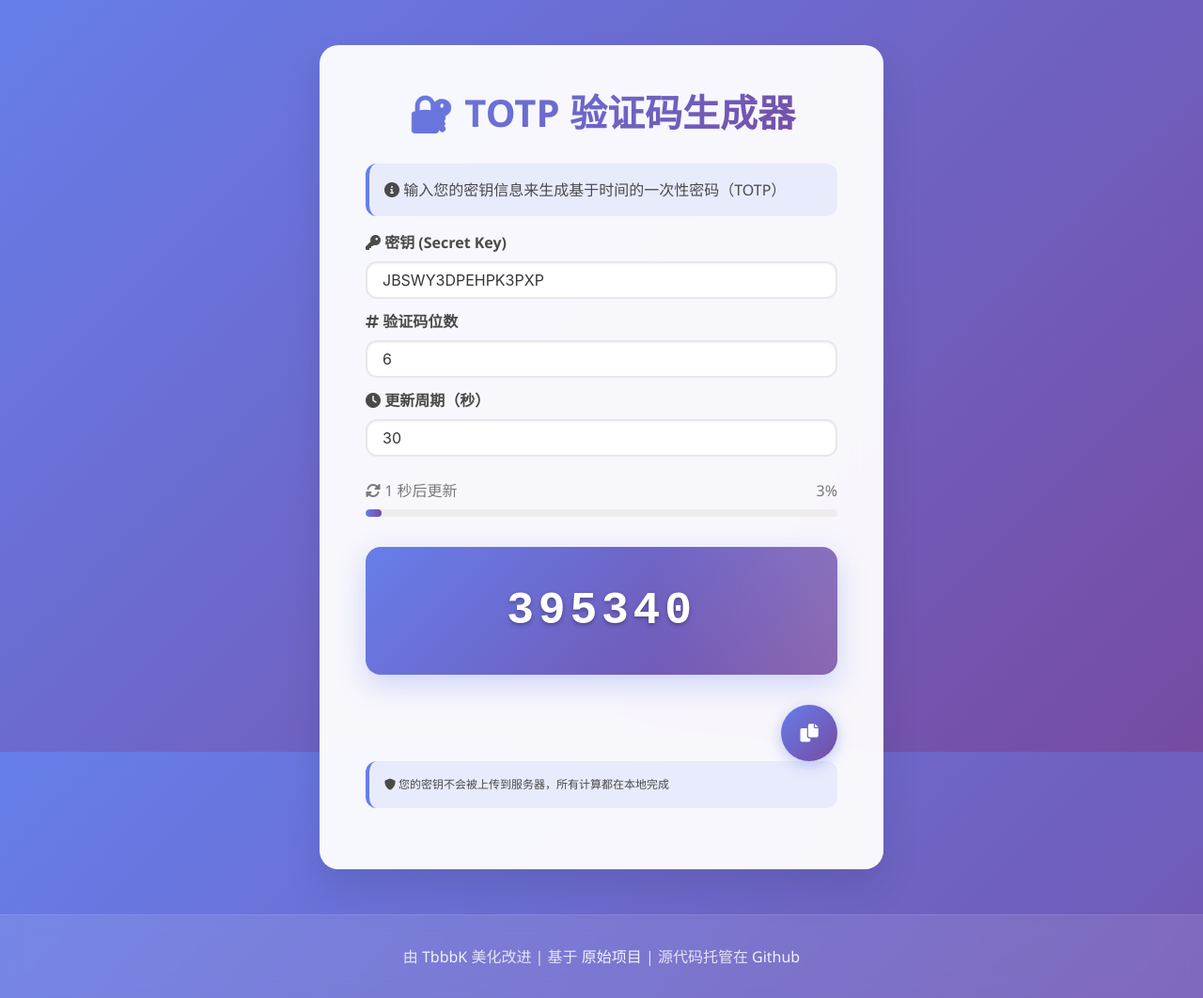
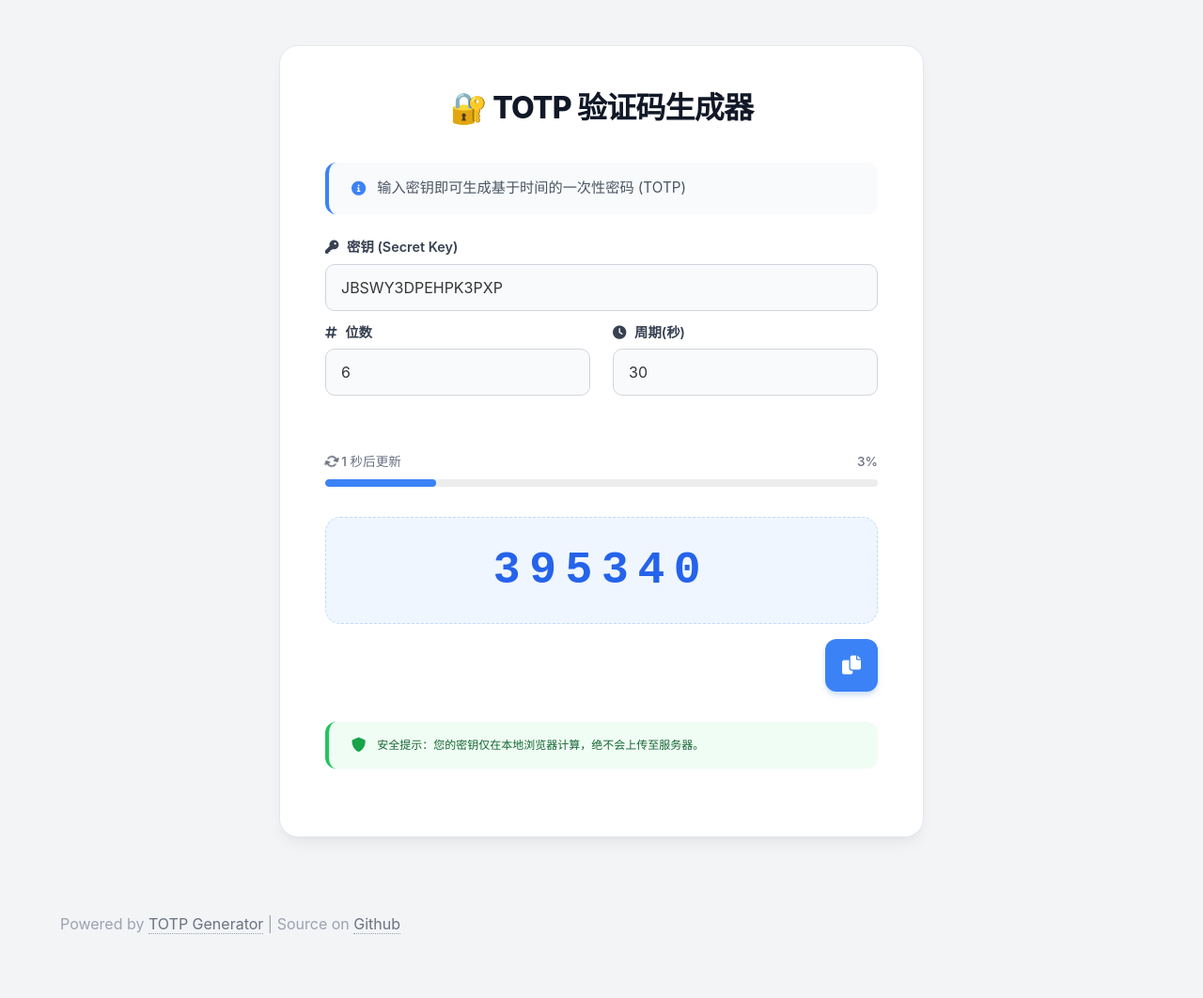
Before and after one commit to AnYanYi/TotpG, a plain HTML site: page public/index.html in a window 1280 px wide. Shown: the whole page at 94% size. After the commit the page ends 1027 px from the top, so only its background shows below. Drawn offline with Linux system fonts and the light colour scheme.

Commit message:
Add files via upload

```diff
--- a/public/index.html
+++ b/public/index.html
@@ -5,231 +5,239 @@
   <meta name="viewport" content="width=device-width, initial-scale=1">
   <title>TOTP 验证码生成器 - 免费在线双因素认证工具 | TbbbK</title>
 
-  <!-- SEO Meta Tags -->
   <meta name="description" content="免费的在线TOTP验证码生成器，支持双因素认证（2FA）。本地计算，安全可靠，支持Google Authenticator、Microsoft Authenticator等应用的验证码生成。">
   <meta name="keywords" content="TOTP,验证码生成器,双因素认证,2FA,Google Authenticator,二次验证,在线工具,安全工具">
   <meta name="author" content="TbbbK">
   <meta name="robots" content="index, follow">
-  <meta name="googlebot" content="index, follow">
-  <meta name="revisit-after" content="7 days">
 
-  <!-- Open Graph / Facebook -->
-  <meta property="og:type" content="website">
-  <meta property="og:title" content="TOTP 验证码生成器 - 免费在线双因素认证工具">
-  <meta property="og:description" content="免费的在线TOTP验证码生成器，支持双因素认证（2FA）。本地计算，安全可靠，支持Google Authenticator等应用。">
-  <meta property="og:url" content="https://anyanyi.github.io/TotpG/">
-  <meta property="og:site_name" content="TbbbK Tools">
-  <meta property="og:locale" content="zh_CN">
-
-  <!-- Twitter Card -->
-  <meta name="twitter:card" content="summary">
-  <meta name="twitter:title" content="TOTP 验证码生成器 - 免费在线双因素认证工具">
-  <meta name="twitter:description" content="免费的在线TOTP验证码生成器，支持双因素认证（2FA）。本地计算，安全可靠。">
-
-  <!-- Canonical URL -->
-  <link rel="canonical" href="https://anyanyi.github.io/TotpG/">
-
-  <!-- Favicon -->
   <link rel="icon" type="image/x-icon" href="favicon.ico">
 
-  <!-- Google AdSense -->
-  <script async src="https://pagead2.googlesyndication.com/pagead/js/adsbygoogle.js?client=ca-pub-4575792568070780"
-     crossorigin="anonymous"></script>
+  <script async src="https://pagead2.googlesyndication.com/pagead/js/adsbygoogle.js?client=ca-pub-4575792568070780" crossorigin="anonymous"></script>
 
-  <!-- Stylesheets -->
   <link rel="stylesheet" href="css/bulma-0.9.4.min.css">
   <link href="https://cdnjs.cloudflare.com/ajax/libs/font-awesome/6.0.0/css/all.min.css" rel="stylesheet">
+
   <style>
-    [v-cloak] {
-      display: none;
-    }
+    /* =========================================
+       方案一：现代简约风 (Modern Minimalist)
+       ========================================= */
+
+    [v-cloak] { display: none; }
 
     html, body {
       height: 100%;
-      background: linear-gradient(135deg, #667eea 0%, #764ba2 100%);
-      font-family: 'Segoe UI', Tahoma, Geneva, Verdana, sans-serif;
+      background-color: #f3f4f6; /* 柔和的浅灰背景，护眼且专业 */
+      color: #1f2937;
+      font-family: -apple-system, BlinkMacSystemFont, "Segoe UI", Roboto, Helvetica, Arial, sans-serif;
     }
 
     body > footer {
-      position: sticky;
-      top: 100vh;
+      margin-top: auto;
+      width: 100%;
     }
 
     .footer {
       padding: 2rem;
-      background: rgba(255, 255, 255, 0.1);
-      backdrop-filter: blur(10px);
-      border-top: 1px solid rgba(255, 255, 255, 0.1);
+      background: transparent;
+      color: #9ca3af;
     }
 
     .section {
       padding: 3rem 1.5rem;
+      min-height: calc(100vh - 100px); /* 确保内容少时 footer 也在底部 */
+      display: flex;
+      flex-direction: column;
+      justify-content: center;
     }
 
     .main-container {
-      background: rgba(255, 255, 255, 0.95);
-      backdrop-filter: blur(20px);
+      background: #ffffff;
       border-radius: 20px;
-      box-shadow: 0 20px 40px rgba(0, 0, 0, 0.1);
+      /* 更加细腻的高级阴影 */
+      box-shadow: 0 10px 15px -3px rgba(0, 0, 0, 0.05), 0 4px 6px -2px rgba(0, 0, 0, 0.025);
       padding: 3rem;
-      border: 1px solid rgba(255, 255, 255, 0.2);
-    }
-
-    .title {
-      color: #363636;
-      text-align: center;
-      margin-bottom: 2rem;
-      font-weight: 700;
-      background: linear-gradient(135deg, #667eea, #764ba2);
-      -webkit-background-clip: text;
-      -webkit-text-fill-color: transparent;
-      background-clip: text;
-    }
-
-    .field {
-      margin-bottom: 1.5rem;
-    }
-
-    .label {
-      color: #4a4a4a;
-      font-weight: 600;
-      margin-bottom: 0.5rem;
-    }
-
-    .input {
-      border-radius: 12px;
-      border: 2px solid #e8e8e8;
-      padding: 0.75rem 1rem;
-      font-size: 1rem;
-      transition: all 0.3s ease;
-    }
-
-    .input:focus {
-      border-color: #667eea;
-      box-shadow: 0 0 0 3px rgba(102, 126, 234, 0.1);
-      transform: translateY(-2px);
-    }
-
-    .token-display {
-      background: linear-gradient(135deg, #667eea, #764ba2);
-      border-radius: 16px;
-      padding: 2rem;
-      margin: 2rem 0;
-      box-shadow: 0 10px 30px rgba(102, 126, 234, 0.3);
+      border: 1px solid #e5e7eb;
       position: relative;
       overflow: hidden;
     }
 
-    .token-display::before {
-      content: '';
+    /* 顶部装饰条，增加一点设计感 */
+    .main-container::top {
+      content: "";
       position: absolute;
       top: 0;
-      left: -100%;
-      width: 100%;
-      height: 100%;
-      background: linear-gradient(90deg, transparent, rgba(255, 255, 255, 0.2), transparent);
-      animation: shimmer 2s infinite;
+      left: 0;
+      right: 0;
+      height: 6px;
+      background: linear-gradient(90deg, #3b82f6, #2563eb);
     }
 
-    @keyframes shimmer {
-      0% { left: -100%; }
-      100% { left: 100%; }
+    .title {
+      color: #111827;
+      text-align: center;
+      margin-bottom: 2.5rem;
+      font-weight: 800;
+      letter-spacing: -0.025em;
+    }
+
+    .field { margin-bottom: 1.5rem; }
+
+    .label {
+      color: #374151;
+      font-weight: 600;
+      font-size: 0.9rem;
+      margin-bottom: 0.5rem;
+      display: block;
+    }
+
+    /* 覆盖 Bulma 的 input 样式 */
+    .input {
+      border-radius: 10px;
+      border: 1px solid #d1d5db;
+      padding: 0.75rem 1rem;
+      font-size: 1rem;
+      box-shadow: none;
+      background: #f9fafb;
+      transition: all 0.2s ease;
+      height: auto;
+    }
+
+    .input:focus {
+      border-color: #3b82f6;
+      background: #fff;
+      box-shadow: 0 0 0 4px rgba(59, 130, 246, 0.1);
+    }
+
+    .token-display {
+      background: #eff6ff; /* 极淡的蓝色背景 */
+      border: 1px dashed #bfdbfe;
+      border-radius: 16px;
+      padding: 2rem 1rem;
+      margin: 2rem 0;
+      text-align: center;
+      transition: transform 0.2s;
+    }
+
+    .token-display:hover {
+      border-color: #3b82f6;
+      background: #ebf5ff;
     }
 
     .token-text {
-      color: white;
-      font-size: 3rem;
+      color: #2563eb; /* 品牌蓝 */
+      font-size: 3.5rem;
       font-weight: 700;
-      text-align: center;
-      font-family: 'Courier New', monospace;
-      letter-spacing: 0.1em;
-      text-shadow: 0 2px 4px rgba(0, 0, 0, 0.3);
+      font-family: 'SF Mono', 'Roboto Mono', 'Courier New', monospace;
+      letter-spacing: 0.2em;
+      line-height: 1;
+      margin: 0;
     }
 
-    .progress-container {
-      margin: 1.5rem 0;
-    }
+    .progress-container { margin: 1.5rem 0; }
 
     .progress-info {
       display: flex;
       justify-content: space-between;
       align-items: center;
       margin-bottom: 0.5rem;
+      font-size: 0.85rem;
+      font-weight: 500;
+      color: #6b7280;
     }
 
+    /* 自定义进度条样式 */
     .progress {
-      height: 8px;
-      border-radius: 4px;
-      background: rgba(102, 126, 234, 0.1);
+      height: 8px !important;
+      border-radius: 999px !important;
+      background: #f3f4f6 !important;
     }
 
     .progress::-webkit-progress-value {
-      background: linear-gradient(90deg, #667eea, #764ba2);
-      border-radius: 4px;
+      background: #3b82f6;
+      border-radius: 999px;
+      transition: width 1s linear;
+    }
+
+    .progress::-moz-progress-bar {
+      background: #3b82f6;
+      border-radius: 999px;
     }
 
     .copy-button {
-      background: linear-gradient(135deg, #667eea, #764ba2);
+      background: #3b82f6;
       border: none;
-      border-radius: 50%;
-      width: 60px;
-      height: 60px;
+      border-radius: 12px;
+      width: 56px;
+      height: 56px;
       color: white;
       cursor: pointer;
-      transition: all 0.3s ease;
-      box-shadow: 0 4px 15px rgba(102, 126, 234, 0.4);
+      transition: all 0.2s ease;
       display: flex;
       align-items: center;
       justify-content: center;
+      box-shadow: 0 4px 6px -1px rgba(59, 130, 246, 0.3);
+      float: right;
     }
 
     .copy-button:hover {
-      transform: translateY(-3px);
-      box-shadow: 0 6px 20px rgba(102, 126, 234, 0.6);
+      background: #2563eb;
+      transform: translateY(-2px);
+      box-shadow: 0 10px 15px -3px rgba(59, 130, 246, 0.4);
     }
 
-    .copy-button i {
-      font-size: 1.2rem;
+    .copy-button:active {
+      transform: translateY(0);
     }
 
     .info-card {
-      background: rgba(102, 126, 234, 0.1);
+      background: #f9fafb;
       border-radius: 12px;
-      padding: 1rem;
-      margin-bottom: 1rem;
-      border-left: 4px solid #667eea;
+      padding: 1rem 1.5rem;
+      margin-bottom: 1.5rem;
+      border-left: 4px solid #3b82f6;
+      color: #4b5563;
+      font-size: 0.95rem;
+      display: flex;
+      align-items: center;
     }
 
-    .footer-content {
-      color: rgba(255, 255, 255, 0.8);
-      text-align: center;
+    .info-card i {
+      margin-right: 0.75rem;
+      color: #3b82f6;
+    }
+
+    .info-card p {
+        margin-bottom: 0 !important;
     }
 
     .footer-content a {
-      color: rgba(255, 255, 255, 0.9);
+      color: #6b7280;
       text-decoration: none;
-      transition: color 0.3s ease;
+      border-bottom: 1px dotted #9ca3af;
+      transition: color 0.2s;
     }
 
     .footer-content a:hover {
-      color: white;
+      color: #3b82f6;
+      border-bottom-color: #3b82f6;
     }
 
-    @media screen and (min-width: 1068px) {
+    @media screen and (min-width: 768px) {
       .container {
-        max-width: 600px;
-        width: 600px;
+        max-width: 520px; /* 收窄宽度，看起来更精致 */
+      }
+      .token-text {
+        font-size: 3rem;
       }
     }
 
     @media screen and (max-width: 768px) {
+        .token-text {
+            font-size: 2.2rem;
+            letter-spacing: 0.1em;
+        }
         .main-container {
             padding: 2rem 1.5rem;
-        margin: 0 1rem;
-      }
-
-      .token-text {
-        font-size: 2rem;
         }
     }
   </style>
@@ -247,67 +255,74 @@
       <article class="main-container">
 
         <header>
-          <h1 class="title is-size-2">🔐 TOTP 验证码生成器</h1>
+          <h1 class="title is-size-3">🔐 TOTP 验证码生成器</h1>
         </header>
 
         <section class="info-card">
-          <p class="has-text-grey-dark">
           <i class="fas fa-info-circle"></i>
-            输入您的密钥信息来生成基于时间的一次性密码（TOTP）
-          </p>
+          <p>输入密钥即可生成基于时间的一次性密码 (TOTP)</p>
         </section>
 
         <div class="field">
           <label class="label">
-            <i class="fas fa-key"></i> 密钥 (Secret Key)
+            <i class="fas fa-key" style="margin-right: 5px;"></i> 密钥 (Secret Key)
           </label>
           <div class="control">
             <input class="input" type="text" v-model="secret_key" placeholder="请输入 Base32 格式的密钥">
           </div>
         </div>
 
+        <div class="columns is-mobile">
+            <div class="column">
                 <div class="field">
                   <label class="label">
-            <i class="fas fa-hashtag"></i> 验证码位数
+                    <i class="fas fa-hashtag" style="margin-right: 5px;"></i> 位数
                   </label>
                   <div class="control">
-            <input class="input" type="number" v-model="digits" placeholder="通常为 6 位">
+                    <input class="input" type="number" v-model="digits" placeholder="6">
                   </div>
                 </div>
-
+            </div>
+            <div class="column">
                 <div class="field">
                   <label class="label">
-            <i class="fas fa-clock"></i> 更新周期（秒）
+                    <i class="fas fa-clock" style="margin-right: 5px;"></i> 周期(秒)
                   </label>
                   <div class="control">
-            <input class="input" type="number" v-model="period" placeholder="通常为 30 秒">
+                    <input class="input" type="number" v-model="period" placeholder="30">
+                  </div>
+                </div>
             </div>
         </div>
 
         <div class="progress-container">
           <div class="progress-info">
-            <span class="has-text-grey">
-              <i class="fas fa-sync-alt"></i> {{ updatingIn }} 秒后更新
+            <span>
+              <i class="fas fa-sync-alt fa-spin" v-if="updatingIn <= 5"></i>
+              <i class="fas fa-sync-alt" v-else></i>
+              {{ updatingIn }} 秒后更新
             </span>
-            <span class="has-text-grey">{{ Math.round((updatingIn / period) * 100) }}%</span>
+            <span>{{ Math.round((updatingIn / period) * 100) }}%</span>
           </div>
-          <progress class="progress is-info" v-bind:value="updatingIn" :max="period"></progress>
+          <progress class="progress" v-bind:value="updatingIn" :max="period"></progress>
         </div>
 
         <div class="token-display">
-          <p class="token-text" id="token">{{ token || '-- -- --' }}</p>
+          <p class="token-text" id="token">{{ token || '--- ---' }}</p>
         </div>
 
-        <div class="control is-clearfix">
-          <button class="copy-button is-pulled-right" id="clipboard-button" data-clipboard-target="#token" title="复制验证码到剪贴板">
-            <i class="fas fa-copy"></i>
+        <div class="control is-clearfix" style="margin-top: -1rem;">
+          <button class="copy-button" id="clipboard-button" data-clipboard-target="#token" title="复制验证码">
+            <i class="fas fa-copy is-size-5"></i>
           </button>
         </div>
 
-        <section class="info-card">
-          <p class="has-text-grey-dark is-size-7">
-            <i class="fas fa-shield-alt"></i>
-            您的密钥不会被上传到服务器，所有计算都在本地完成
+        <div style="clear: both; margin-bottom: 2rem;"></div>
+
+        <section class="info-card" style="background: #f0fdf4; border-left-color: #22c55e; color: #166534;">
+          <i class="fas fa-shield-alt" style="color: #16a34a;"></i>
+          <p class="is-size-7">
+            安全提示：您的密钥仅在本地浏览器计算，绝不会上传至服务器。
           </p>
         </section>
 
@@ -320,44 +335,23 @@
     <div class="container">
       <div class="footer-content">
         <p>
-          由 <a href="https://tbbbk.com">TbbbK</a> 美化改进 |
-          基于 <a href="https://github.com/jaden/totp-generator">原始项目</a> |
-          源代码托管在 <a href="https://github.com/AnYanYi/TotpG">Github</a>
+          Powered by <a href="https://github.com/jaden/totp-generator" target="_blank">TOTP Generator</a> |
+          Source on <a href="https://github.com/AnYanYi/TotpG" target="_blank">Github</a>
         </p>
       </div>
     </div>
   </footer>
 
-  <!-- JSON-LD 结构化数据 -->
   <script type="application/ld+json">
   {
     "@context": "https://schema.org",
     "@type": "WebApplication",
     "name": "TOTP 验证码生成器",
-    "description": "免费的在线TOTP验证码生成器，支持双因素认证（2FA）。本地计算，安全可靠，支持Google Authenticator等应用。",
-    "url": "https://anyanyi.github.io/TotpG/",
+    "description": "免费的在线TOTP验证码生成器，支持双因素认证（2FA）。本地计算，安全可靠。",
     "applicationCategory": "SecurityApplication",
     "operatingSystem": "Web Browser",
-    "offers": {
-      "@type": "Offer",
-      "price": "0",
-      "priceCurrency": "USD"
-    },
-    "author": {
-      "@type": "Person",
-      "name": "TbbbK",
-      "url": "https://tbbbk.com"
-    },
-    "publisher": {
-      "@type": "Organization",
-      "name": "TbbbK",
-      "url": "https://tbbbk.com"
-    },
-    "datePublished": "2025-01-21",
-    "dateModified": "2025-01-21",
-    "inLanguage": "zh-CN",
-    "isAccessibleForFree": true,
-    "keywords": ["TOTP", "验证码生成器", "双因素认证", "2FA", "Google Authenticator", "安全工具"]
+    "offers": { "@type": "Offer", "price": "0", "priceCurrency": "USD" },
+    "author": { "@type": "Person", "name": "TbbbK" }
   }
   </script>
 
```
Lines whose indentation alone changed are shown as unchanged.
